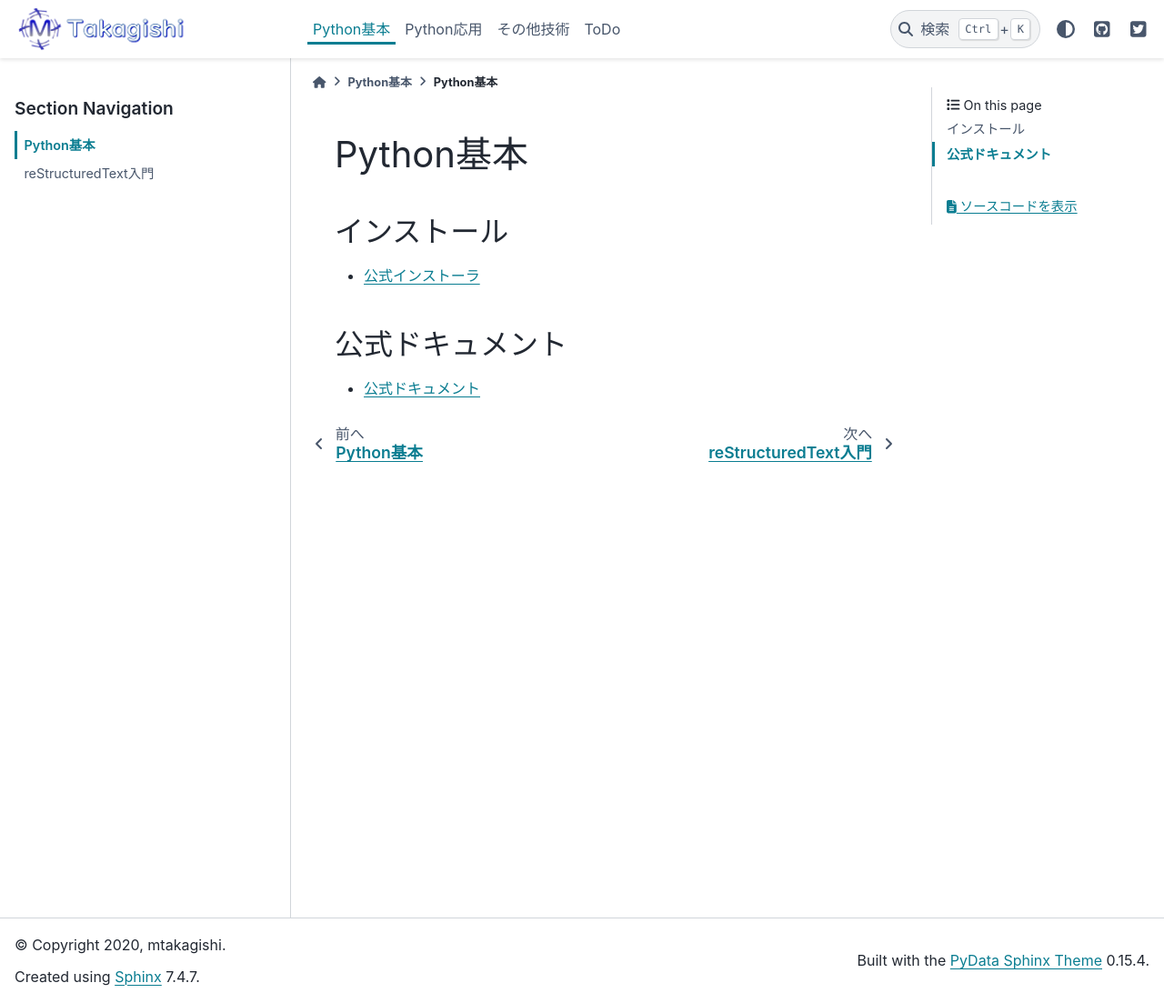
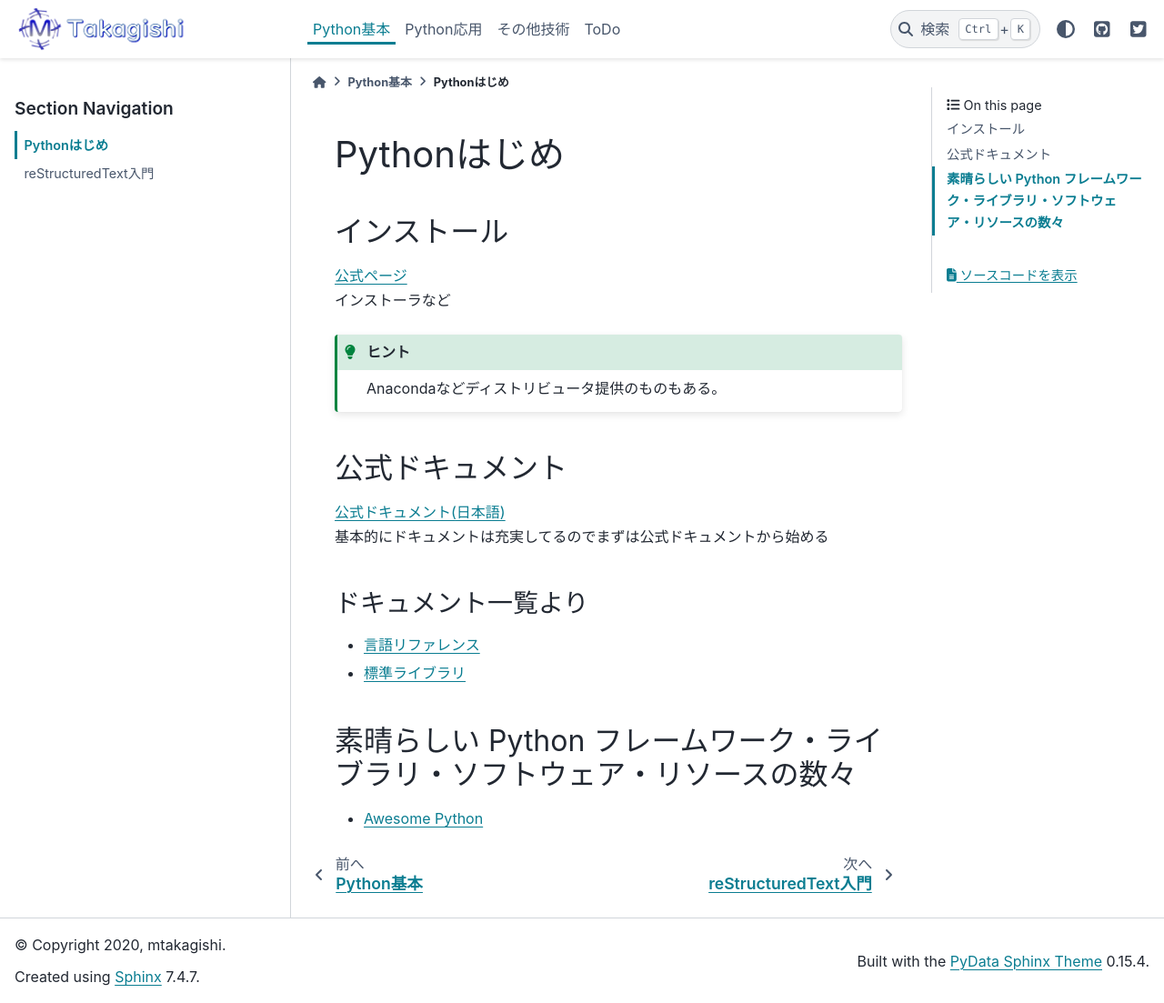
Before and after one commit to mtakagishi/mtakagishi, a Sphinx documentation site: the page built from docs/python-basic/basic/index.rst, in a window 1280 px wide and 1103 px high. Shown: the whole window at 91% size. Built offline with Sphinx 7.4.7 and the PyData theme 0.15.4, drawn with Linux system fonts in a browser that asks for light colours.

```diff
--- a/docs/conf.py
+++ b/docs/conf.py
@@ -63,7 +63,6 @@ html_logo = "_static/logo.png"
 html_theme_options = {
     "github_url": "https://github.com/mtakagishi/mtakagishi",
     "twitter_url": "https://twitter.com/taka_pynoob",
-    "google_analytics_id": "G-C5JHRFFKDH",
 }
 
 [extensions]
--- a/docs/python-basic/basic/index.rst
+++ b/docs/python-basic/basic/index.rst
@@ -1,11 +1,28 @@
-******************
-Python基本
-******************
+*************************
+Pythonはじめ
+*************************
 
 インストール
 ===================
-* `公式インストーラ <https://www.python.org/>`_
+
+| `公式ページ <https://www.python.org/>`_
+| インストーラなど
+
+.. hint:: Anacondaなどディストリビュータ提供のものもある。
+
 
 公式ドキュメント
 ===================
-* `公式ドキュメント <https://docs.python.org/ja/3/>`_
+
+| `公式ドキュメント(日本語) <https://docs.python.org/ja/3/>`_
+| 基本的にドキュメントは充実してるのでまずは公式ドキュメントから始める
+
+ドキュメント一覧より
+------------------------
+
+* `言語リファレンス <https://docs.python.org/ja/3/reference/index.html>`_
+* `標準ライブラリ <https://docs.python.org/ja/3/library/index.html>`_
+
+素晴らしい Python フレームワーク・ライブラリ・ソフトウェア・リソースの数々
+=============================================================================
+* `Awesome Python <https://qiita.com/hatai/items/34c91d4ee0b54bd7cb8b>`_
```
Also changed, not shown: docs/_templates/layout.html (added, +13 -0 lines).
